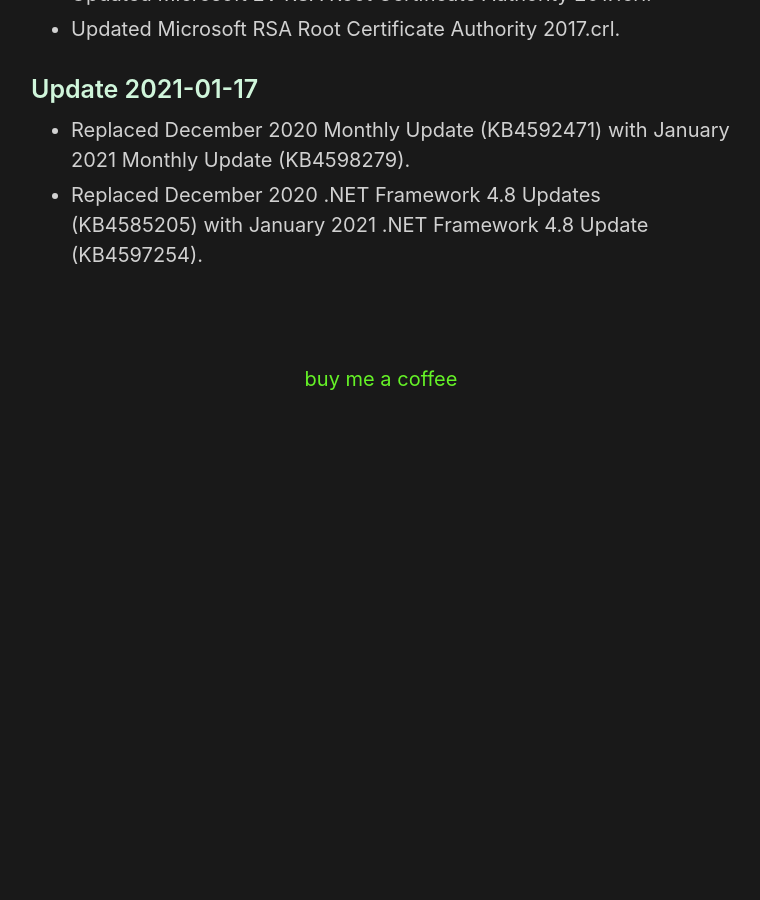
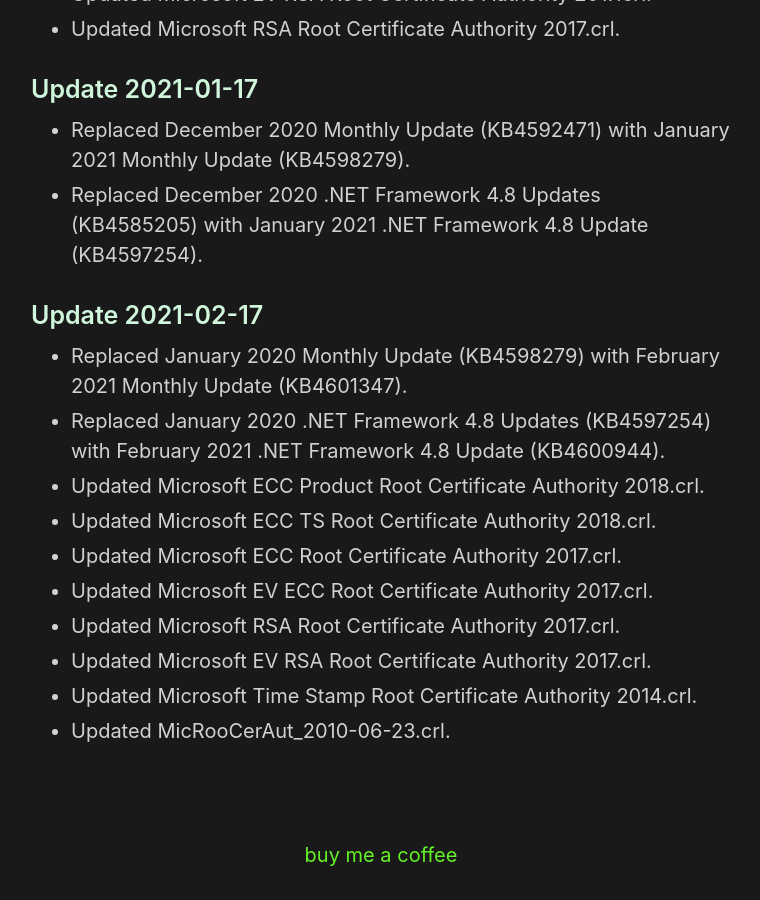
Before and after one commit to HackAndPwn/HackAndPwn.github.io, a Jekyll site: the page built from _posts/2020-05-23-windows-7-esu-patching.md, in a window 1280 px wide and 900 px high, scrolled down 14981 px. Shown: the whole window, without its empty margins (259-1019 px from the left). Built offline with Jekyll 4.4.1, drawn with Linux system fonts in a browser that asks for light colours; before the commit the page ends 15405 px from its top, so only the background shows below that; some of the changed text lies outside the part shown.

Commit message:
Februrary 2021 updates

```diff
--- a/_posts/2020-05-23-windows-7-esu-patching.md
+++ b/_posts/2020-05-23-windows-7-esu-patching.md
@@ -2,7 +2,7 @@
 layout: post
 title: Windows 7 ESU Patching
 date: 2020-05-23 00:00:00
-last_modified_at: 2021-01-17
+last_modified_at: 2021-02-17
 ---
 
 With the May 2020 Windows 7 updates, I went on a mission to determine the minimum set of updates needed to enable all features within Windows 7, including optional hotfixes, and to have the most up-to-date installation possible.  After extensive testing, I concluded that 35 updates not offered through Windows Update would need to be installed to reach this objective.  The following sections describe the updates required and provide links to each.
@@ -107,9 +107,9 @@
 | KB Number  | Name                                         | Description | Download |
 |:----------:|:--------------------------------------------:|-------------|:--------:|
 | KB4592510  | December 2020 Servicing Stack Update         | This update makes quality improvements to the servicing stack, which is the component that installs Windows updates. Servicing stack updates (SSU) makes sure that you have a robust and reliable servicing stack so that your devices can receive and install Microsoft updates. | [Windows6.1-KB4592510-x64.msu](https://github.com/HackAndPwn/Windows-7-Patching/raw/master/06_ESU_Updates/01_Windows6.1-KB4592510-x64.msu)
-| KB4598279* | January 2021 Windows 7 Cumulative Update     | Security and Quality Rollup for Windows 7 SP1. | Windows6.1-KB4598279-x64.msu <br> [Part 1](https://github.com/HackAndPwn/Windows-7-Patching/raw/master/06_ESU_Updates/02_Windows6.1-KB4598279-x64.zip.001) <br> [Part 2](https://github.com/HackAndPwn/Windows-7-Patching/raw/master/06_ESU_Updates/02_Windows6.1-KB4598279-x64.zip.002) <br> [Part 3](https://github.com/HackAndPwn/Windows-7-Patching/raw/master/06_ESU_Updates/02_Windows6.1-KB4598279-x64.zip.003) <br> [Part 4](https://github.com/HackAndPwn/Windows-7-Patching/raw/master/06_ESU_Updates/02_Windows6.1-KB4598279-x64.zip.004) |
+| KB4601347* | February 2021 Windows 7 Cumulative Update    | Security and Quality Rollup for Windows 7 SP1. | Windows6.1-KB4601347-x64.msu <br> [Part 1](https://github.com/HackAndPwn/Windows-7-Patching/raw/master/06_ESU_Updates/02_Windows6.1-KB4601347-x64.zip.001) <br> [Part 2](https://github.com/HackAndPwn/Windows-7-Patching/raw/master/06_ESU_Updates/02_Windows6.1-KB4601347-x64.zip.002) <br> [Part 3](https://github.com/HackAndPwn/Windows-7-Patching/raw/master/06_ESU_Updates/02_Windows6.1-KB4601347-x64.zip.003) <br> [Part 4](https://github.com/HackAndPwn/Windows-7-Patching/raw/master/06_ESU_Updates/02_Windows6.1-KB4601347-x64.zip.004) |
 | KB4578952  | October 2020 .NET Framework 3.5.1 Update     | Security and Quality Rollup for .NET Framework 3.5.1 for Windows 7 SP1. | [Windows6.1-KB4578952-x64.msu](https://github.com/HackAndPwn/Windows-7-Patching/raw/master/06_ESU_Updates/03_Windows6.1-KB4578952-x64.msu)
-| KB4597254  | January 2021 .NET Framework 4.8 Update       | Security and Quality Rollup for .NET Framework 4.8 for Windows 7 SP1. | [ndp48-KB4597254-x64.exe](https://github.com/HackAndPwn/Windows-7-Patching/raw/master/07_ESU_.NET_4.8/01_ndp48-KB4597254-x64.exe)
+| KB4600944  | February 2021 .NET Framework 4.8 Update      | Security and Quality Rollup for .NET Framework 4.8 for Windows 7 SP1. | [ndp48-KB4600944-x64.exe](https://github.com/HackAndPwn/Windows-7-Patching/raw/master/07_ESU_.NET_4.8/01_ndp48-KB4600944-x64.exe)
 
 \* Note: a new ESU package has been integrated into this update.  For details please see this post: [Windows 7 ESU Analysis Updates](https://hackandpwn.com/windows-7-esu-analysis-updates/).
 
@@ -129,14 +129,14 @@
 | 2020-01-22 | Certificate     | [Microsoft EV ECC Root Certificate Authority 2017.crt](https://github.com/HackAndPwn/Windows-7-Patching/raw/master/08_Certs/Microsoft%20EV%20ECC%20Root%20Certificate%20Authority%202017.crt)
 | 2020-01-22 | Certificate     | [Microsoft RSA Root Certificate Authority 2017.crt](https://github.com/HackAndPwn/Windows-7-Patching/raw/master/08_Certs/Microsoft%20RSA%20Root%20Certificate%20Authority%202017.crt)
 | 2020-01-22 | Certificate     | [Microsoft EV RSA Root Certificate Authority 2017.crt](https://github.com/HackAndPwn/Windows-7-Patching/raw/master/08_Certs/Microsoft%20EV%20RSA%20Root%20Certificate%20Authority%202017.crt)
-| 2020-11-04 | Revocation List | [MicRooCerAut_2010-06-23.crl](https://github.com/HackAndPwn/Windows-7-Patching/raw/master/08_Certs/MicRooCerAut_2010-06-23.crl)
-| 2020-11-05 | Revocation List | [Microsoft Time Stamp Root Certificate Authority 2014.crl](https://github.com/HackAndPwn/Windows-7-Patching/raw/master/08_Certs/Microsoft%20Time%20Stamp%20Root%20Certificate%20Authority%202014.crl)
-| 2020-11-12 | Revocation List | [Microsoft ECC Product Root Certificate Authority 2018.crl](https://github.com/HackAndPwn/Windows-7-Patching/raw/master/08_Certs/Microsoft%20ECC%20Product%20Root%20Certificate%20Authority%202018.crl)
-| 2020-11-12 | Revocation List | [Microsoft ECC TS Root Certificate Authority 2018.crl](https://github.com/HackAndPwn/Windows-7-Patching/raw/master/08_Certs/Microsoft%20ECC%20TS%20Root%20Certificate%20Authority%202018.crl)
-| 2020-11-24 | Revocation List | [Microsoft ECC Root Certificate Authority 2017.crl](https://github.com/HackAndPwn/Windows-7-Patching/raw/master/08_Certs/Microsoft%20ECC%20Root%20Certificate%20Authority%202017.crl)
-| 2020-11-24 | Revocation List | [Microsoft EV ECC Root Certificate Authority 2017.crl](https://github.com/HackAndPwn/Windows-7-Patching/raw/master/08_Certs/Microsoft%20EV%20ECC%20Root%20Certificate%20Authority%202017.crl)
-| 2020-11-24 | Revocation List | [Microsoft EV RSA Root Certificate Authority 2017.crl](https://github.com/HackAndPwn/Windows-7-Patching/raw/master/08_Certs/Microsoft%20EV%20RSA%20Root%20Certificate%20Authority%202017.crl)
-| 2020-11-24 | Revocation List | [Microsoft RSA Root Certificate Authority 2017.crl](https://github.com/HackAndPwn/Windows-7-Patching/raw/master/08_Certs/Microsoft%20RSA%20Root%20Certificate%20Authority%202017.crl)
+| 2021-01-19 | Revocation List | [MicRooCerAut_2010-06-23.crl](https://github.com/HackAndPwn/Windows-7-Patching/raw/master/08_Certs/MicRooCerAut_2010-06-23.crl)
+| 2021-01-20 | Revocation List | [Microsoft Time Stamp Root Certificate Authority 2014.crl](https://github.com/HackAndPwn/Windows-7-Patching/raw/master/08_Certs/Microsoft%20Time%20Stamp%20Root%20Certificate%20Authority%202014.crl)
+| 2021-01-26 | Revocation List | [Microsoft ECC Product Root Certificate Authority 2018.crl](https://github.com/HackAndPwn/Windows-7-Patching/raw/master/08_Certs/Microsoft%20ECC%20Product%20Root%20Certificate%20Authority%202018.crl)
+| 2021-01-26 | Revocation List | [Microsoft ECC TS Root Certificate Authority 2018.crl](https://github.com/HackAndPwn/Windows-7-Patching/raw/master/08_Certs/Microsoft%20ECC%20TS%20Root%20Certificate%20Authority%202018.crl)
+| 2021-02-06 | Revocation List | [Microsoft ECC Root Certificate Authority 2017.crl](https://github.com/HackAndPwn/Windows-7-Patching/raw/master/08_Certs/Microsoft%20ECC%20Root%20Certificate%20Authority%202017.crl)
+| 2021-02-06 | Revocation List | [Microsoft EV ECC Root Certificate Authority 2017.crl](https://github.com/HackAndPwn/Windows-7-Patching/raw/master/08_Certs/Microsoft%20EV%20ECC%20Root%20Certificate%20Authority%202017.crl)
+| 2021-02-06 | Revocation List | [Microsoft EV RSA Root Certificate Authority 2017.crl](https://github.com/HackAndPwn/Windows-7-Patching/raw/master/08_Certs/Microsoft%20EV%20RSA%20Root%20Certificate%20Authority%202017.crl)
+| 2021-02-06 | Revocation List | [Microsoft RSA Root Certificate Authority 2017.crl](https://github.com/HackAndPwn/Windows-7-Patching/raw/master/08_Certs/Microsoft%20RSA%20Root%20Certificate%20Authority%202017.crl)
 
 <br>
 
@@ -222,3 +222,15 @@
 ### Update 2021-01-17
 * Replaced December 2020 Monthly Update (KB4592471) with January 2021 Monthly Update (KB4598279).
 * Replaced December 2020 .NET Framework 4.8 Updates (KB4585205) with January 2021 .NET Framework 4.8 Update (KB4597254).
+
+### Update 2021-02-17
+* Replaced January 2020 Monthly Update (KB4598279) with February 2021 Monthly Update (KB4601347).
+* Replaced January 2020 .NET Framework 4.8 Updates (KB4597254) with February 2021 .NET Framework 4.8 Update (KB4600944).
+* Updated Microsoft ECC Product Root Certificate Authority 2018.crl.
+* Updated Microsoft ECC TS Root Certificate Authority 2018.crl.
+* Updated Microsoft ECC Root Certificate Authority 2017.crl.
+* Updated Microsoft EV ECC Root Certificate Authority 2017.crl.
+* Updated Microsoft RSA Root Certificate Authority 2017.crl.
+* Updated Microsoft EV RSA Root Certificate Authority 2017.crl.
+* Updated Microsoft Time Stamp Root Certificate Authority 2014.crl.
+* Updated MicRooCerAut_2010-06-23.crl.
```
